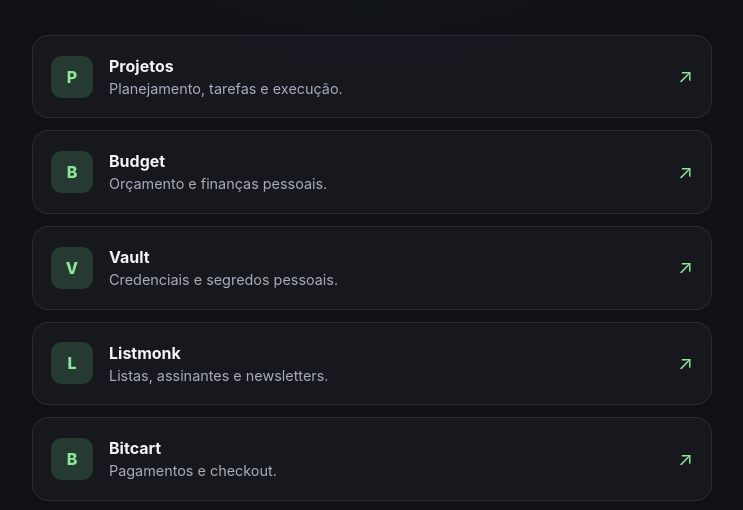
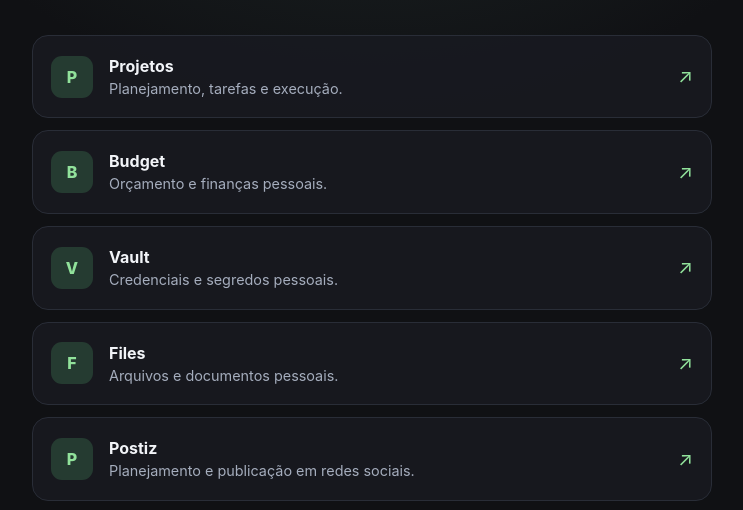
Before and after one commit to rogupoletti/docktools-home, a plain HTML site: page index.html in a window 1280 px wide. Shown: the part 262-772 px from the top of the page, without its empty margins (268-1011 px from the left). Drawn offline with Linux system fonts and the light colour scheme.

Commit message:
feat: add Files and Postiz links
Publishes the requested service links on the dockTools home.

```diff
--- a/index.html
+++ b/index.html
@@ -46,6 +46,16 @@
           <div class="tool-copy"><strong>Vault</strong><span>Credenciais e segredos pessoais.</span></div>
           <div class="arrow" aria-hidden="true">↗</div>
         </a>
+        <a class="tool" href="https://files.docktools.com.br">
+          <div class="mark" aria-hidden="true">F</div>
+          <div class="tool-copy"><strong>Files</strong><span>Arquivos e documentos pessoais.</span></div>
+          <div class="arrow" aria-hidden="true">↗</div>
+        </a>
+        <a class="tool" href="https://postiz.docktools.com.br">
+          <div class="mark" aria-hidden="true">P</div>
+          <div class="tool-copy"><strong>Postiz</strong><span>Planejamento e publicação em redes sociais.</span></div>
+          <div class="arrow" aria-hidden="true">↗</div>
+        </a>
         <a class="tool" href="https://listmonk.docktools.com.br">
           <div class="mark" aria-hidden="true">L</div>
           <div class="tool-copy"><strong>Listmonk</strong><span>Listas, assinantes e newsletters.</span></div>
```
